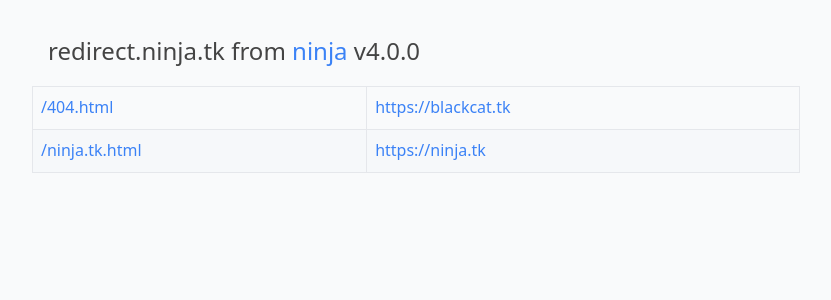
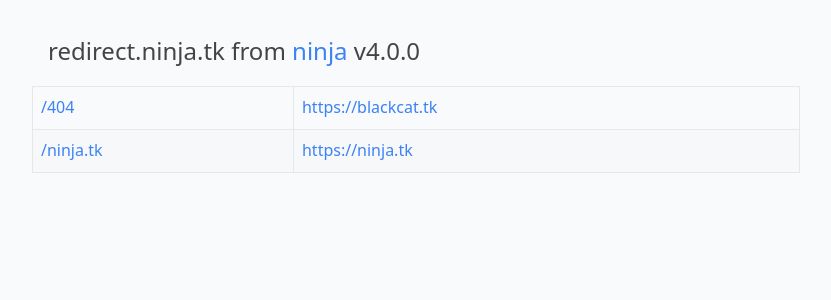
Before and after one commit to thaoam/blackcat, a Jekyll site: the page built from src/list.md, in a window 1280 px wide. Shown: the top 300 px of the page, without its empty margins (224-1055 px from the left). Built offline with Jekyll 4.4.1, drawn with Linux system fonts in a browser that asks for light colours.

Commit message:
update big

```diff
--- a/_config.yml
+++ b/_config.yml
@@ -3,7 +3,7 @@ source: src
 collections:
   directory:
     output: false
-    permalink: /:title.html
+    permalink: /:title
 
 plugins:
   - jekyll-tidy
```
Also changed, not shown: 1 other file.
